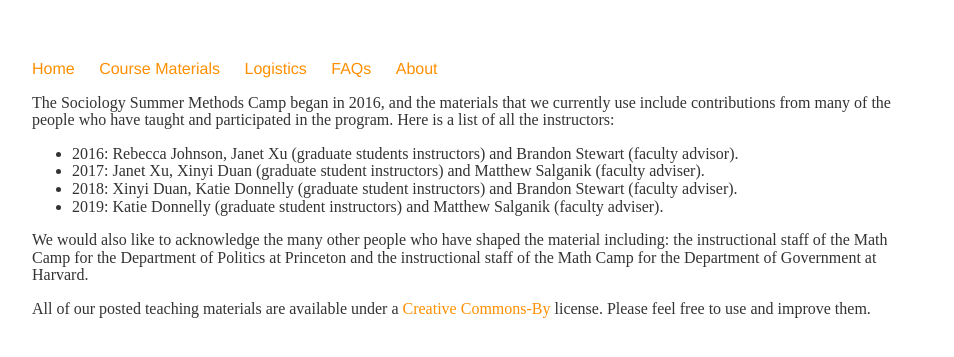
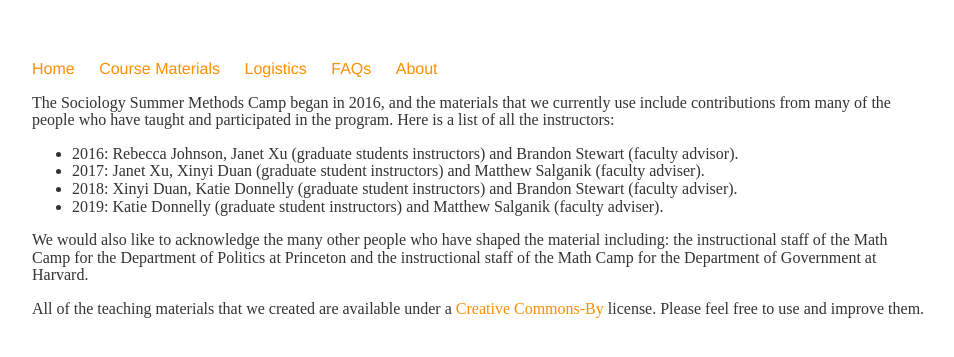
Before and after one commit to bstewart/princeton_methods_camp, a Jekyll site: the page built from about/index.md, in a window 1280 px wide. Shown: the top 357 px of the page, without its empty margins (160-1114 px from the left). Built offline with Jekyll 4.4.1, drawn with Linux system fonts in a browser that asks for light colours; our own code applies the rules of GitHub Pages for plain Markdown files.

Commit message:
tweak to CC-BY

```diff
--- a/about/index.md
+++ b/about/index.md
@@ -7,4 +7,4 @@ The Sociology Summer Methods Camp began in 2016, and the materials that we curre
 
 We would also like to acknowledge the many other people who have shaped the material including: the instructional staff of the Math Camp for the Department of Politics at Princeton and the instructional staff of the Math Camp for the Department of Government at Harvard.
 
-All of our posted teaching materials are available under a [Creative Commons-By](https://creativecommons.org/licenses/by/4.0/) license.  Please feel free to use and improve them.
+All of the teaching materials that we created are available under a [Creative Commons-By](https://creativecommons.org/licenses/by/4.0/) license.  Please feel free to use and improve them.
```
